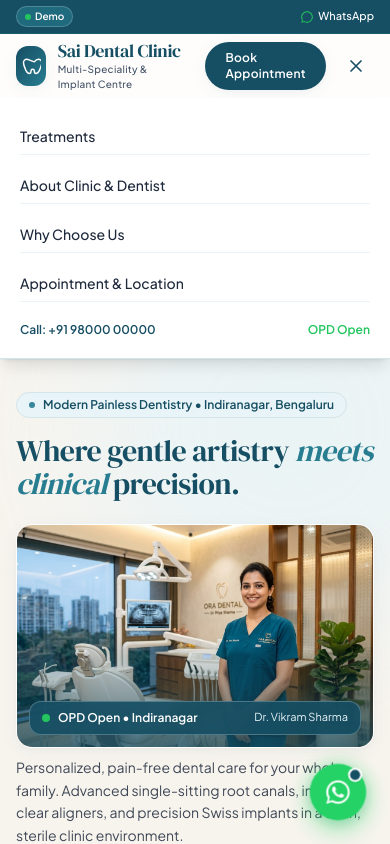
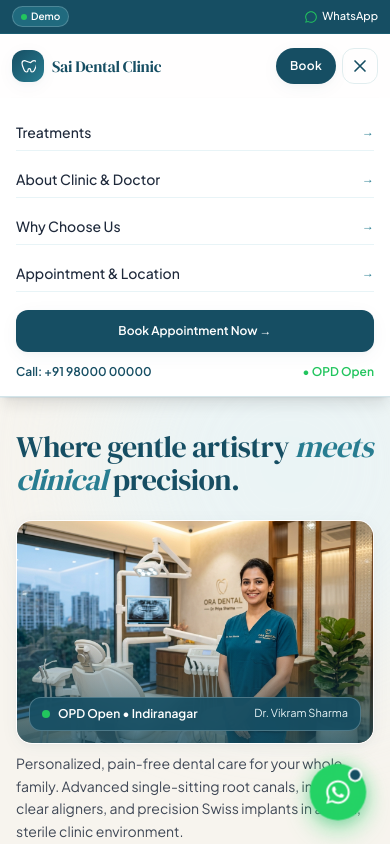
Before and after one commit to amanverma1807/dental-clinic, a Next.js app: page / in a window 390 px wide. Both pictures are taken after a click on the button "Open menu". Shown: the top 844 px of the page. Built offline with nearby package versions, Linux system fonts and the light colour scheme.

Commit message:
feat: add frontend components and global styles for clinic website preview

```diff
--- a/components/AppointmentSection.tsx
+++ b/components/AppointmentSection.tsx
@@ -25,7 +25,7 @@
   return (
     <section
       id="contact"
-      className="py-12 sm:py-16 bg-[#F7F4EE] border-b border-[#D4E5E9]"
+      className="py-12 sm:py-16 bg-[#F7F4EE] border-b border-[#D4E5E9] scroll-mt-24 sm:scroll-mt-28"
     >
       <div className="max-w-7xl mx-auto px-4 sm:px-6">
 
--- a/components/Doctors.tsx
+++ b/components/Doctors.tsx
@@ -3,7 +3,7 @@
 
 export default function Doctors() {
   return (
-    <section id="about" className="py-12 sm:py-16 bg-[#F7F4EE] border-b border-[#D4E5E9]">
+    <section id="about" className="py-12 sm:py-16 bg-[#F7F4EE] border-b border-[#D4E5E9] scroll-mt-24 sm:scroll-mt-28">
       <div className="max-w-7xl mx-auto px-4 sm:px-6">
 
         <div className="bg-white rounded-3xl border border-[#D4E5E9] overflow-hidden shadow-soft">
--- a/components/Hero.tsx
+++ b/components/Hero.tsx
@@ -17,10 +17,6 @@
 
           {/* Content Column */}
           <div className="lg:col-span-7 flex flex-col space-y-4 sm:space-y-5 z-10">
-            <div className="inline-flex items-center gap-2 px-3 py-1 rounded-full bg-[#E8F4F7] border border-[#D4E5E9] text-[#164E63] text-xs font-semibold w-max">
-              <span className="w-1.5 h-1.5 rounded-full bg-[#287D91] animate-pulse" aria-hidden="true" />
-              <span>Modern Painless Dentistry &bull; Indiranagar, Bengaluru</span>
-            </div>
 
             <h1 className="text-3xl sm:text-4xl lg:text-5xl xl:text-6xl font-normal text-[#164E63] font-display leading-[1.1] tracking-tight">
               Where gentle artistry <br className="hidden sm:inline" />
@@ -57,7 +53,12 @@
             <div className="flex items-center gap-4 pt-1">
               <a
                 href="#contact"
-                className="inline-flex items-center justify-center min-h-[46px] px-6 py-2.5 rounded-full bg-[#164E63] hover:bg-[#287D91] text-white font-semibold text-xs tracking-wide shadow-soft transition-all duration-200 active:scale-95"
+                onClick={(e) => {
+                  e.preventDefault();
+                  const el = document.getElementById("contact");
+                  if (el) el.scrollIntoView({ behavior: "smooth", block: "start" });
+                }}
+                className="inline-flex items-center justify-center min-h-[46px] px-6 py-2.5 rounded-full bg-[#164E63] hover:bg-[#287D91] text-white font-semibold text-xs tracking-wide shadow-soft transition-all duration-200 active:scale-95 cursor-pointer"
               >
                 <span>Book Appointment</span>
                 <svg
@@ -73,7 +74,12 @@
 
               <a
                 href="#treatments"
-                className="inline-flex items-center text-xs font-semibold text-[#164E63] hover:text-[#287D91] transition-colors py-2"
+                onClick={(e) => {
+                  e.preventDefault();
+                  const el = document.getElementById("treatments");
+                  if (el) el.scrollIntoView({ behavior: "smooth", block: "start" });
+                }}
+                className="inline-flex items-center text-xs font-semibold text-[#164E63] hover:text-[#287D91] transition-colors py-2 cursor-pointer"
               >
                 <span>View Key Treatments &darr;</span>
               </a>
--- a/components/Navbar.tsx
+++ b/components/Navbar.tsx
@@ -7,8 +7,6 @@
   const [mobileMenuOpen, setMobileMenuOpen] = useState(false);
   const [isScrolled, setIsScrolled] = useState(false);
 
-  const closeMenu = () => setMobileMenuOpen(false);
-
   useEffect(() => {
     const handleScroll = () => {
       setIsScrolled(window.scrollY > 15);
@@ -17,18 +15,33 @@
     return () => window.removeEventListener("scroll", handleScroll);
   }, []);
 
+  const scrollToSection = (id: string) => {
+    setMobileMenuOpen(false);
+
+    // Small delay ensures mobile drawer is closed and DOM reflow has completed
+    setTimeout(() => {
+      const element = document.getElementById(id);
+      if (element) {
+        element.scrollIntoView({
+          behavior: "smooth",
+          block: "start",
+        });
+      }
+    }, 60);
+  };
+
   return (
     <header
       className={`sticky top-0 z-50 w-full transition-all duration-300 ${
         isScrolled
-          ? "bg-white/90 backdrop-blur-md border-b border-[#D4E5E9]/80 shadow-[0_4px_20px_-2px_rgba(22,78,99,0.08)]"
-          : "bg-white/80 backdrop-blur-sm border-b border-[#D4E5E9]/50"
+          ? "bg-white/95 backdrop-blur-md border-b border-[#D4E5E9]/80 shadow-[0_4px_20px_-2px_rgba(22,78,99,0.08)]"
+          : "bg-white/90 backdrop-blur-sm border-b border-[#D4E5E9]/60"
       }`}
     >
       {/* Top Advisory Bar */}
-      <div className="bg-[#164E63] text-white text-[11px] py-1.5 px-4 sm:px-6 border-b border-[#287D91]/30">
+      <div className="bg-[#164E63] text-white text-[11px] py-1.5 px-3 sm:px-6 border-b border-[#287D91]/30">
         <div className="max-w-7xl mx-auto flex items-center justify-between gap-2">
-          <div className="flex items-center gap-2.5">
+          <div className="flex items-center gap-2">
             <span className="inline-flex items-center gap-1 px-2 py-0.5 rounded-full bg-[#287D91]/60 text-white text-[10px] font-semibold border border-white/20">
               <span className="w-1.5 h-1.5 rounded-full bg-[#22C55E]" aria-hidden="true" />
               <span>Demo</span>
@@ -60,17 +73,17 @@
 
       {/* Main Navigation Bar */}
       <nav
-        className="max-w-7xl mx-auto px-4 sm:px-6 h-16 sm:h-18 flex items-center justify-between gap-6"
+        className="max-w-7xl mx-auto px-3 sm:px-6 h-16 sm:h-18 flex items-center justify-between gap-2 sm:gap-4"
         aria-label="Main Navigation"
       >
         {/* Brand Logo */}
         <Link
           href="/"
-          className="flex items-center gap-3 group focus-visible:ring-2 focus-visible:ring-[#287D91] rounded-xl"
+          className="flex items-center gap-2 sm:gap-3 group focus-visible:ring-2 focus-visible:ring-[#287D91] rounded-xl shrink min-w-0"
         >
-          <div className="w-10 h-10 rounded-xl bg-gradient-to-br from-[#164E63] to-[#287D91] text-white flex items-center justify-center shadow-soft">
+          <div className="w-8 h-8 sm:w-10 sm:h-10 rounded-xl bg-gradient-to-br from-[#164E63] to-[#287D91] text-white flex items-center justify-center shadow-soft shrink-0">
             <svg
-              className="w-5 h-5 text-white"
+              className="w-4 h-4 sm:w-5 sm:h-5 text-white"
               fill="none"
               stroke="currentColor"
               viewBox="0 0 24 24"
@@ -85,47 +98,82 @@
             </svg>
           </div>
 
-          <div className="flex flex-col">
-            <span className="text-lg sm:text-xl font-normal text-[#164E63] font-display tracking-tight leading-tight">
+          <div className="flex flex-col min-w-0">
+            <span className="text-base sm:text-xl font-normal text-[#164E63] font-display tracking-tight leading-tight truncate">
               Sai Dental Clinic
             </span>
-            <span className="text-[10px] text-[#475569] font-medium tracking-wide">
-              Multi-Speciality & Implant Centre
+            <span className="text-[9px] sm:text-[10px] text-[#475569] font-medium tracking-wide truncate hidden xs:block">
+              Indiranagar, Bengaluru
             </span>
           </div>
         </Link>
 
         {/* Desktop Navigation Links */}
         <div className="hidden md:flex items-center gap-7 text-sm font-medium text-[#1E293B]">
-          <a href="#treatments" className="hover:text-[#164E63] transition-colors">
+          <a
+            href="#treatments"
+            onClick={(e) => {
+              e.preventDefault();
+              scrollToSection("treatments");
+            }}
+            className="hover:text-[#164E63] transition-colors cursor-pointer"
+          >
             Treatments
           </a>
-          <a href="#about" className="hover:text-[#164E63] transition-colors">
+          <a
+            href="#about"
+            onClick={(e) => {
+              e.preventDefault();
+              scrollToSection("about");
+            }}
+            className="hover:text-[#164E63] transition-colors cursor-pointer"
+          >
             About Clinic
           </a>
-          <a href="#why-us" className="hover:text-[#164E63] transition-colors">
+          <a
+            href="#why-us"
+            onClick={(e) => {
+              e.preventDefault();
+              scrollToSection("why-us");
+            }}
+            className="hover:text-[#164E63] transition-colors cursor-pointer"
+          >
             Why Choose Us
           </a>
-          <a href="#contact" className="hover:text-[#164E63] transition-colors">
+          <a
+            href="#contact"
+            onClick={(e) => {
+              e.preventDefault();
+              scrollToSection("contact");
+            }}
+            className="hover:text-[#164E63] transition-colors cursor-pointer"
+          >
             Contact & Timings
           </a>
         </div>
 
-        {/* CTA */}
-        <div className="flex items-center gap-3">
+        {/* Right Action Cluster */}
+        <div className="flex items-center gap-1.5 sm:gap-3 shrink-0">
+          {/* Main Book Appointment Button */}
           <a
             href="#contact"
-            className="inline-flex items-center justify-center min-h-[40px] px-5 py-2 rounded-full bg-[#164E63] hover:bg-[#287D91] text-white font-semibold text-xs tracking-wide shadow-soft transition-all duration-200 active:scale-95"
+            onClick={(e) => {
+              e.preventDefault();
+              scrollToSection("contact");
+            }}
+            className="inline-flex items-center justify-center min-h-[36px] sm:min-h-[40px] px-3.5 sm:px-5 py-1.5 sm:py-2 rounded-full bg-[#164E63] hover:bg-[#287D91] text-white font-semibold text-xs tracking-wide shadow-soft transition-all duration-200 active:scale-95 cursor-pointer whitespace-nowrap touch-manipulation"
           >
-            <span>Book Appointment</span>
+            <span className="inline sm:hidden">Book</span>
+            <span className="hidden sm:inline">Book Appointment</span>
           </a>
 
-          {/* Mobile Toggle */}
+          {/* Mobile Hamburger Toggle Button */}
           <button
             type="button"
-            onClick={() => setMobileMenuOpen(!mobileMenuOpen)}
-            className="md:hidden p-2 rounded-xl text-[#164E63] hover:bg-[#E8F4F7] transition-colors"
+            onClick={() => setMobileMenuOpen((prev) => !prev)}
             aria-label={mobileMenuOpen ? "Close menu" : "Open menu"}
+            aria-expanded={mobileMenuOpen}
+            className="md:hidden flex items-center justify-center w-9 h-9 sm:w-10 sm:h-10 rounded-xl text-[#164E63] hover:bg-[#E8F4F7] active:bg-[#E8F4F7] transition-colors cursor-pointer shrink-0 border border-[#D4E5E9]/70 touch-manipulation"
           >
             <svg className="w-5 h-5" fill="none" stroke="currentColor" viewBox="0 0 24 24">
               {mobileMenuOpen ? (
@@ -138,27 +186,72 @@
         </div>
       </nav>
 
-      {/* Mobile Drawer */}
+      {/* Mobile Drawer Menu */}
       {mobileMenuOpen && (
-        <div className="md:hidden border-b border-[#D4E5E9] bg-white/98 backdrop-blur-xl px-5 py-5 shadow-lg animate-fade-in">
-          <div className="flex flex-col gap-3 text-sm font-medium text-[#1E293B]">
-            <a href="#treatments" onClick={closeMenu} className="py-2 border-b border-[#E8F4F7]">
-              Treatments
+        <div className="md:hidden border-b border-[#D4E5E9] bg-white/98 backdrop-blur-xl px-4 py-4 shadow-lg animate-fade-in">
+          <div className="flex flex-col gap-2.5 text-sm font-medium text-[#1E293B]">
+            <a
+              href="#treatments"
+              onClick={(e) => {
+                e.preventDefault();
+                scrollToSection("treatments");
+              }}
+              className="py-2 text-left border-b border-[#E8F4F7] flex items-center justify-between text-[#1E293B] hover:text-[#164E63] cursor-pointer touch-manipulation"
+            >
+              <span>Treatments</span>
+              <span className="text-[#287D91] text-xs">&rarr;</span>
             </a>
-            <a href="#about" onClick={closeMenu} className="py-2 border-b border-[#E8F4F7]">
-              About Clinic & Dentist
+            <a
+              href="#about"
+              onClick={(e) => {
+                e.preventDefault();
+                scrollToSection("about");
+              }}
+              className="py-2 text-left border-b border-[#E8F4F7] flex items-center justify-between text-[#1E293B] hover:text-[#164E63] cursor-pointer touch-manipulation"
+            >
+              <span>About Clinic & Doctor</span>
+              <span className="text-[#287D91] text-xs">&rarr;</span>
             </a>
-            <a href="#why-us" onClick={closeMenu} className="py-2 border-b border-[#E8F4F7]">
-              Why Choose Us
+            <a
+              href="#why-us"
+              onClick={(e) => {
+                e.preventDefault();
+                scrollToSection("why-us");
+              }}
+              className="py-2 text-left border-b border-[#E8F4F7] flex items-center justify-between text-[#1E293B] hover:text-[#164E63] cursor-pointer touch-manipulation"
+            >
+              <span>Why Choose Us</span>
+              <span className="text-[#287D91] text-xs">&rarr;</span>
             </a>
-            <a href="#contact" onClick={closeMenu} className="py-2 border-b border-[#E8F4F7]">
-              Appointment & Location
+            <a
+              href="#contact"
+              onClick={(e) => {
+                e.preventDefault();
+                scrollToSection("contact");
+              }}
+              className="py-2 text-left border-b border-[#E8F4F7] flex items-center justify-between text-[#1E293B] hover:text-[#164E63] cursor-pointer touch-manipulation"
+            >
+              <span>Appointment & Location</span>
+              <span className="text-[#287D91] text-xs">&rarr;</span>
             </a>
-            <div className="pt-2 flex items-center justify-between text-xs text-[#475569]">
-              <a href="tel:+919800000000" className="font-semibold text-[#164E63]">
-                Call: +91 98000 00000
+
+            <div className="pt-2 flex flex-col gap-2">
+              <a
+                href="#contact"
+                onClick={(e) => {
+                  e.preventDefault();
+                  scrollToSection("contact");
+                }}
+                className="w-full inline-flex items-center justify-center min-h-[42px] rounded-xl bg-[#164E63] text-white text-xs font-semibold shadow-soft cursor-pointer touch-manipulation"
+              >
+                Book Appointment Now &rarr;
               </a>
-              <span className="text-[#22C55E] font-semibold">OPD Open</span>
+              <div className="flex items-center justify-between text-xs text-[#475569] pt-1">
+                <a href="tel:+919800000000" className="font-semibold text-[#164E63]">
+                  Call: +91 98000 00000
+                </a>
+                <span className="text-[#22C55E] font-semibold">&bull; OPD Open</span>
+              </div>
             </div>
           </div>
         </div>
--- a/components/PatientExperience.tsx
+++ b/components/PatientExperience.tsx
@@ -41,7 +41,7 @@
 
 export default function PatientExperience() {
   return (
-    <section id="why-us" className="py-12 sm:py-16 bg-white border-b border-[#D4E5E9]">
+    <section id="why-us" className="py-12 sm:py-16 bg-white border-b border-[#D4E5E9] scroll-mt-24 sm:scroll-mt-28">
       <div className="max-w-7xl mx-auto px-4 sm:px-6">
 
         {/* Concise Section Header */}
--- a/components/Treatments.tsx
+++ b/components/Treatments.tsx
@@ -65,7 +65,7 @@
 
 export default function Treatments() {
   return (
-    <section id="treatments" className="py-12 sm:py-16 bg-white border-b border-[#D4E5E9]">
+    <section id="treatments" className="py-12 sm:py-16 bg-white border-b border-[#D4E5E9] scroll-mt-24 sm:scroll-mt-28">
       <div className="max-w-7xl mx-auto px-4 sm:px-6">
 
         {/* Concise Section Header */}
```
Also changed, not shown: app/globals.css (+7 -13 lines), components/MarqueeStrip.tsx (+32 -9 lines).
